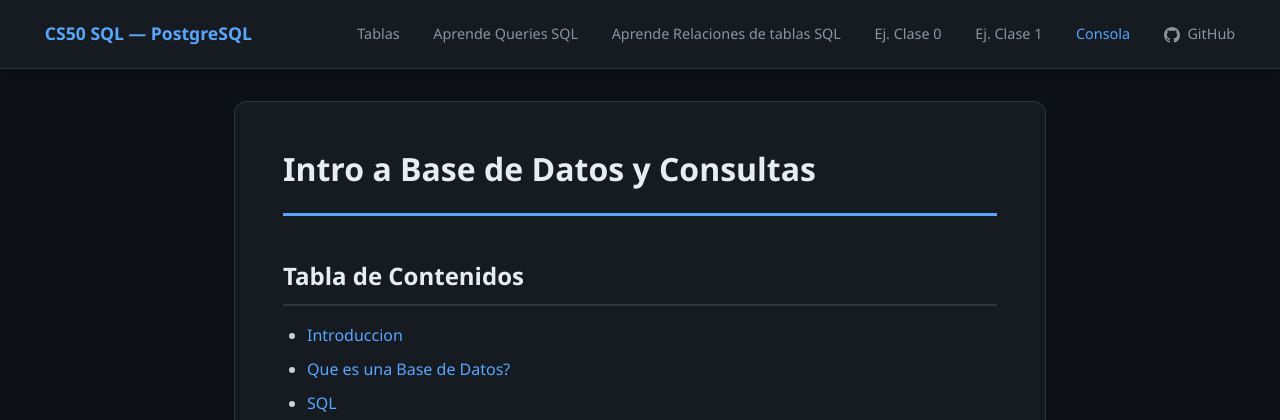
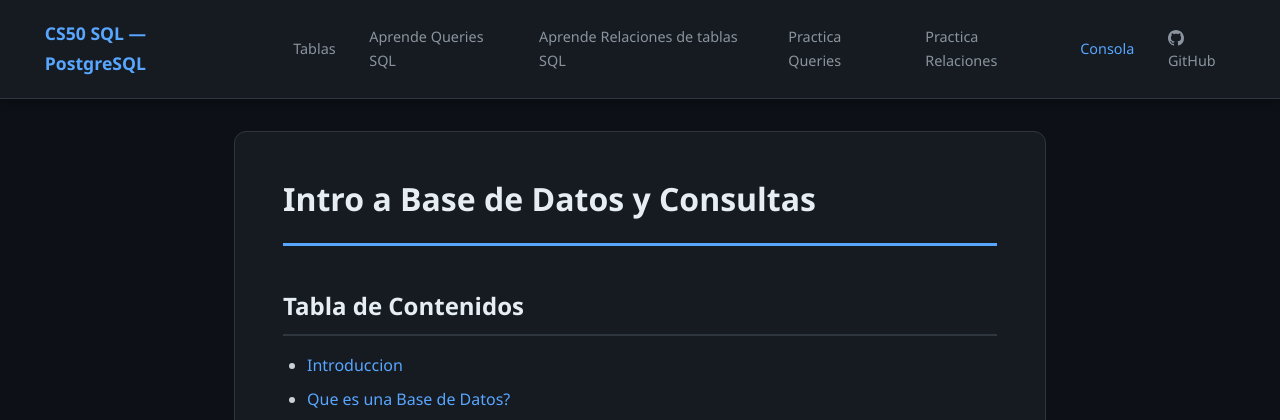
Before and after one commit to jovanyvelez/sql_queries, a FastAPI app: page /clases/clase0 in a window 1280 px wide. Shown: the top 420 px of the page. Run offline with FastAPI, Linux system fonts and the light colour scheme; some libraries are stand-ins or nearby versions.

Commit message:
Cambio menu

```diff
--- a/templates/base.html
+++ b/templates/base.html
@@ -17,8 +17,8 @@
                 <a href="/tablas">Tablas</a>
                 <a href="/clases/clase0">Aprende Queries SQL</a>
                 <a href="/clases/clase1">Aprende Relaciones de tablas SQL</a>
-                <a href="/ejercicios/clase0">Ej. Clase 0</a>
-                <a href="/ejercicios/clase1">Ej. Clase 1</a>
+                <a href="/ejercicios/clase0">Practica Queries</a>
+                <a href="/ejercicios/clase1">Practica Relaciones</a>
                 <a href="/consola" style="color: #58a6ff">Consola</a>
                 <a href="https://github.com/jovanyvelez/sql_queries" target="_blank" class="gh-link">
                     <svg width="16" height="16" viewBox="0 0 16 16" fill="currentColor" style="vertical-align: middle; margin-right: 4px;">
```
